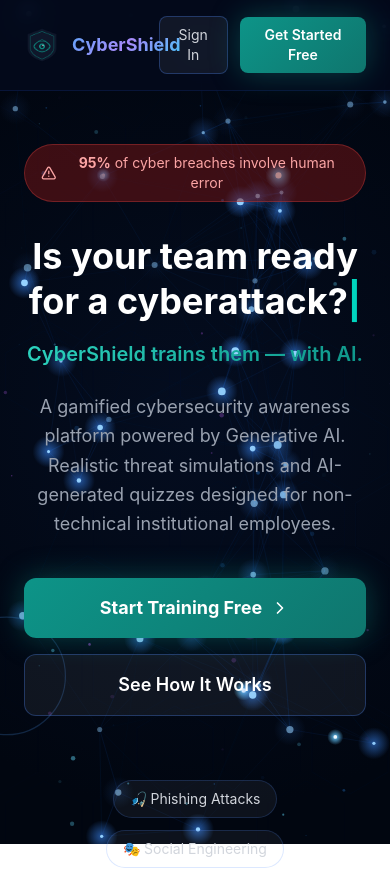
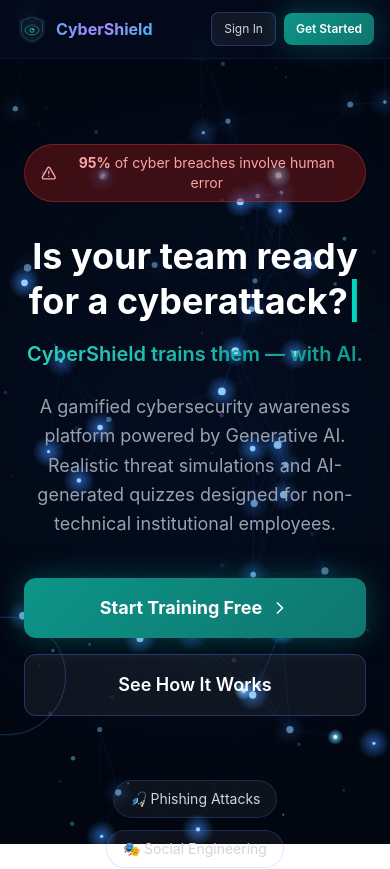
Before and after one commit to thywill123/cybershield, a React (Vite) app: page / in a window 390 px wide. Shown: the top 869 px of the page. Built offline with nearby package versions, Linux system fonts and the light colour scheme; no server answers.

Commit message:
Fix mobile navbar

```diff
--- a/src/pages/Landing.jsx
+++ b/src/pages/Landing.jsx
@@ -132,21 +132,22 @@
       <LandingCanvas />
 
      {/* Navbar */}
-      <nav className="fixed top-0 left-0 right-0 px-6 py-4 flex items-center justify-between" style={{ ...navStyle, zIndex: 50 }}>
-        <div className="flex items-center gap-3">
-          <img src="/logo.png" alt="CyberShield" className="w-9 h-9" />
-          <span className="font-bold text-lg" style={gradText}>CyberShield</span>
+<nav className="fixed top-0 left-0 right-0 px-4 py-3 flex items-center justify-between" style={{ ...navStyle, zIndex: 50 }}>
+  <div className="flex items-center gap-2">
+    <img src="/logo.png" alt="CyberShield" className="w-8 h-8 flex-shrink-0" />
+    <span className="font-bold text-base md:text-lg" style={gradText}>CyberShield</span>
   </div>
-        <div className="flex items-center gap-3">
+  <div className="flex items-center gap-2">
     <button onClick={() => navigate('/login')}
-            className="text-gray-300 hover:text-white text-sm transition px-4 py-2 rounded-lg"
+      className="text-gray-300 hover:text-white text-xs md:text-sm transition px-3 py-2 rounded-lg"
       style={ghostBtn}>
       Sign In
     </button>
     <button onClick={() => navigate('/login')}
-            className="text-white text-sm font-semibold px-5 py-2 rounded-lg transition"
+      className="text-white text-xs md:text-sm font-semibold px-3 md:px-5 py-2 rounded-lg transition whitespace-nowrap"
       style={tealGrad}>
-            Get Started Free
+      <span className="hidden sm:inline">Get Started Free</span>
+      <span className="sm:hidden">Get Started</span>
     </button>
   </div>
 </nav>
```
Lines whose indentation alone changed are shown as unchanged.
